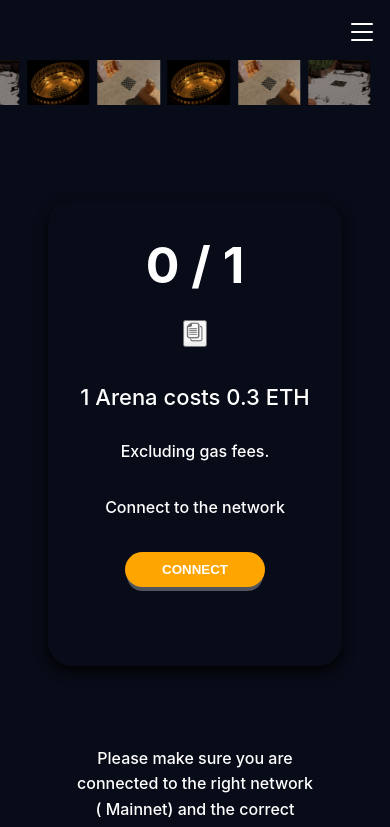
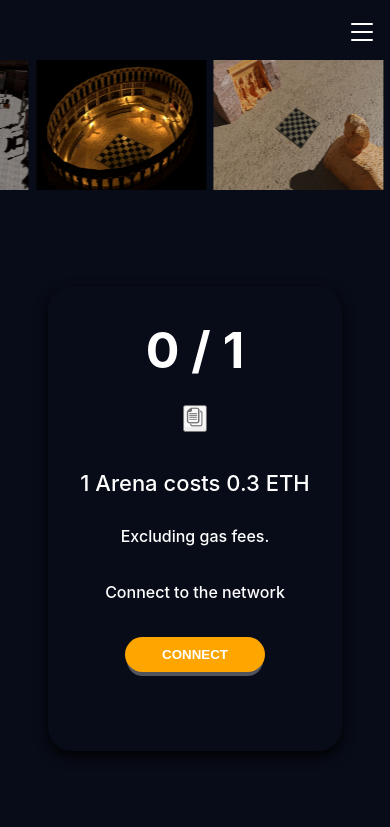
Before and after one commit to chattertechno/radical-nft, a React (Create React App) app: page /arena in a window 390 px wide. Shown: the top 827 px of the page. Built offline with nearby package versions, Linux system fonts and the light colour scheme.

Commit message:
fully fix the marquee slider

```diff
--- a/src/components/arena.css
+++ b/src/components/arena.css
@@ -7,7 +7,7 @@
 
 .marquee-content {
     display: flex;
-    animation: scrolling  10s linear infinite ;
+    animation: scrolling  15s linear infinite ;
 }
 
 .marquee-item {
@@ -20,7 +20,7 @@
 
 
 @keyframes scrolling {
-    0% { transform: translateX(100%); }
+    0% { transform: translateX(0); }
     100% { transform: translatex(-100%); }
 
 
@@ -32,7 +32,9 @@
         margin-top: 60px;
     }
     .image {
-        width: 200px !important;
+        width: 170px !important;
+        height: 130px;
+        max-width: 200px !important;
     }
 
 
--- a/src/components/arenaSlider.jsx
+++ b/src/components/arenaSlider.jsx
@@ -4,36 +4,24 @@ import AsiaTemple from "../assets/images/arena/AsianTemple.jpg";
 import Coliseum from "../assets/images/arena/Coliseum.jpg";
 import Egypt from "../assets/images/arena/Egypt2.jpg";
 import "./arena.css";
-const imagelia = [AsiaTemple, Coliseum, Egypt, Coliseum,  Egypt, AsiaTemple]
+const imagelia = [AsiaTemple, Coliseum, Egypt, ]
+const REPEAT_ARR = Array.from(Array(4).keys());
 export default function ArenaSlider() {
   return (
     <div className="marquee">
       <div className="marquee-content">
-        {imagelia.map((images) => {
+        {REPEAT_ARR.map(ind => (
+          <React.Fragment key={ind}>
+            {imagelia.map((images) => {
           return (
             <div className="marquee-item">
               <img className="image" src={images} alt=""/>
             </div>
           )
         })}
-        {/* <div className="marquee-item">
-          <img src={AsiaTemple} alt="rook" />
-        </div>
-        <div className="marquee-item">
-          <img src={Coliseum} alt="rook" />
-        </div>
-        <div className="marquee-item">
-          <img src={Egypt} alt="rook" />
-        </div>
-        <div className="marquee-item">
-          <img src={AsiaTemple} alt="rook" />
-        </div>
-        <div className="marquee-item">
-          <img src={Coliseum} alt="rook" />
-        </div>
-        <div className="marquee-item">
-          <img src={Egypt} alt="rook" />
-        </div> */}
+          </React.Fragment>
+        ))}
+
       </div>
     </div>
 
--- a/src/components/nftsample.jsx
+++ b/src/components/nftsample.jsx
@@ -8,27 +8,25 @@ import knight from "../assets/images/Knight.png";
 import "./arena.css";
 
 const imagelia = [Rook, Queen, pawn, king, knight]
+const REPEAT_ARR = Array.from(Array(4).keys());
 
 export default function Nftsample() {
   return (
     <div className="marquee">
         <div className="marquee-content">
-        {imagelia.map((images) => {
+        {REPEAT_ARR.map(ind => (
+          <React.Fragment key={ind}>
+            {imagelia.map((images) => {
           return (
             <div className="marquee-item">
               <img className="image" src={images} alt=""/>
             </div>
           )
         })}
+          </React.Fragment>
+        ))}
         </div>
     </div>
-    // <div className="marque marque-content ">
-    //   <img src={king} alt="" />
-    //   <img src={Queen} alt="" />
-    //   <img src={pawn} alt="" />
-    //   <img src={Rook} alt="" />
-    //   <img src={king} alt="" />
-    //   <img src={knight} alt="" />
-    // </div>
+
   );
 }
```
